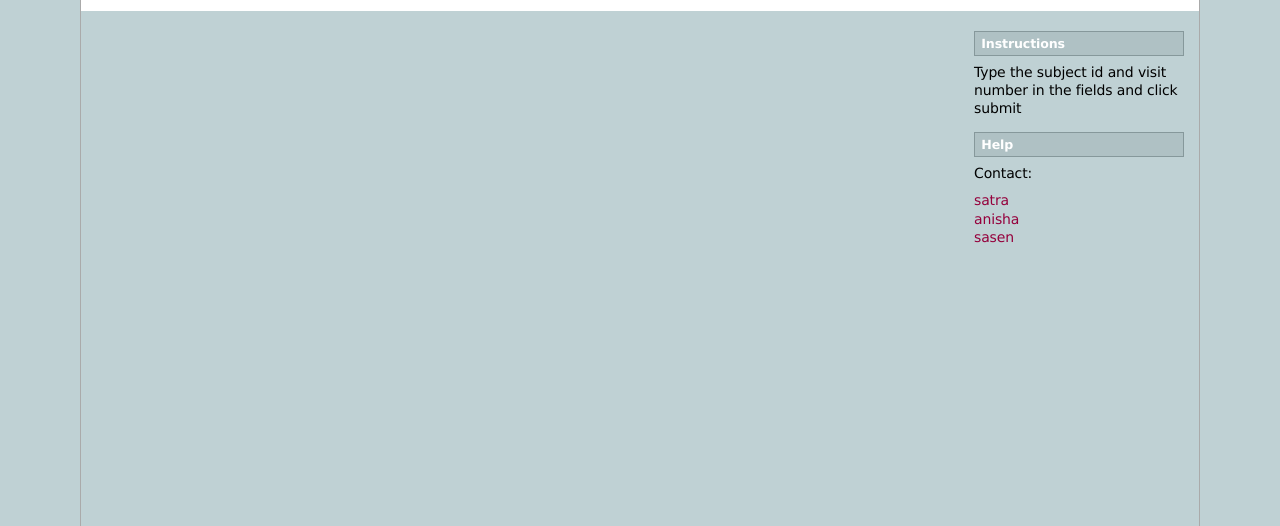
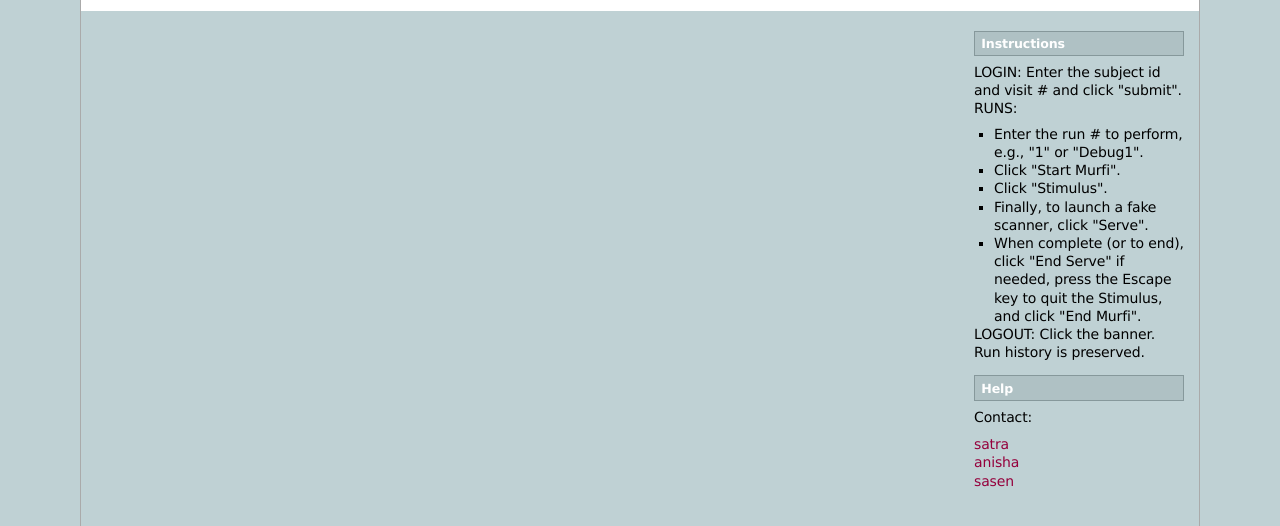
Before and after one commit to akeshavan/realtime, a plain HTML site: page scripts/cherrypy/index.html in a window 1280 px wide. Shown: the part 78-604 px from the top of the page. Drawn offline with Linux system fonts and the light colour scheme.

Commit message:
ENH: Cherrypy -- Better instructions, not loaded dynamically though.

```diff
--- a/scripts/cherrypy/index.html
+++ b/scripts/cherrypy/index.html
@@ -17,7 +17,21 @@
         <div class="sphinxsidebarwrapper">
   <h3>Instructions</h3>
   <ul>
-<li> Type the subject id and visit number in the fields and click submit</li>
+    <li> LOGIN: Enter the subject id and visit # and click
+    "submit".</li>
+
+    <li> RUNS:
+      <ul>
+	<li>Enter the run # to perform, e.g., "1" or "Debug1".</li>
+	<li>Click "Start Murfi".</li>
+	<li>Click "Stimulus".</li>
+	<li>Finally, to launch a fake scanner, click "Serve".</li>
+	<li>When complete (or to end), click "End Serve" if needed, press the
+    Escape key to quit the Stimulus, and click "End Murfi".</li>
+      </ul>
+
+    <li> LOGOUT: Click the banner. Run history is preserved.</li>
+
 </ul>
 
   <h4>Help</h4>
```
